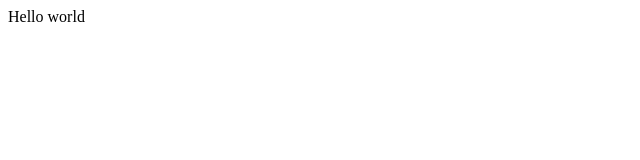
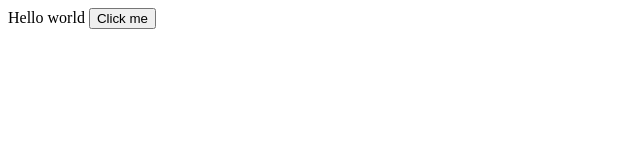
Before and after one commit to Angelus123/gh-page-js, a plain HTML site: page index.html in a window 1280 px wide. Shown: the whole page, without its empty margins (0-640 px from the left). Drawn offline with Linux system fonts and the light colour scheme.

Commit message:
add js function

```diff
--- a/index.html
+++ b/index.html
@@ -7,5 +7,9 @@
 </head>
 <body>
     Hello world
+    <button type="button" onclick="handleHello()">Click me</button>
+    <script src="script.js">
+
+    </script>
 </body>
 </html>
--- /dev/null
+++ b/script.js
@@ -0,0 +1,3 @@
+const handleHello = () =>{
+    alert("Hello World")
+}
```
